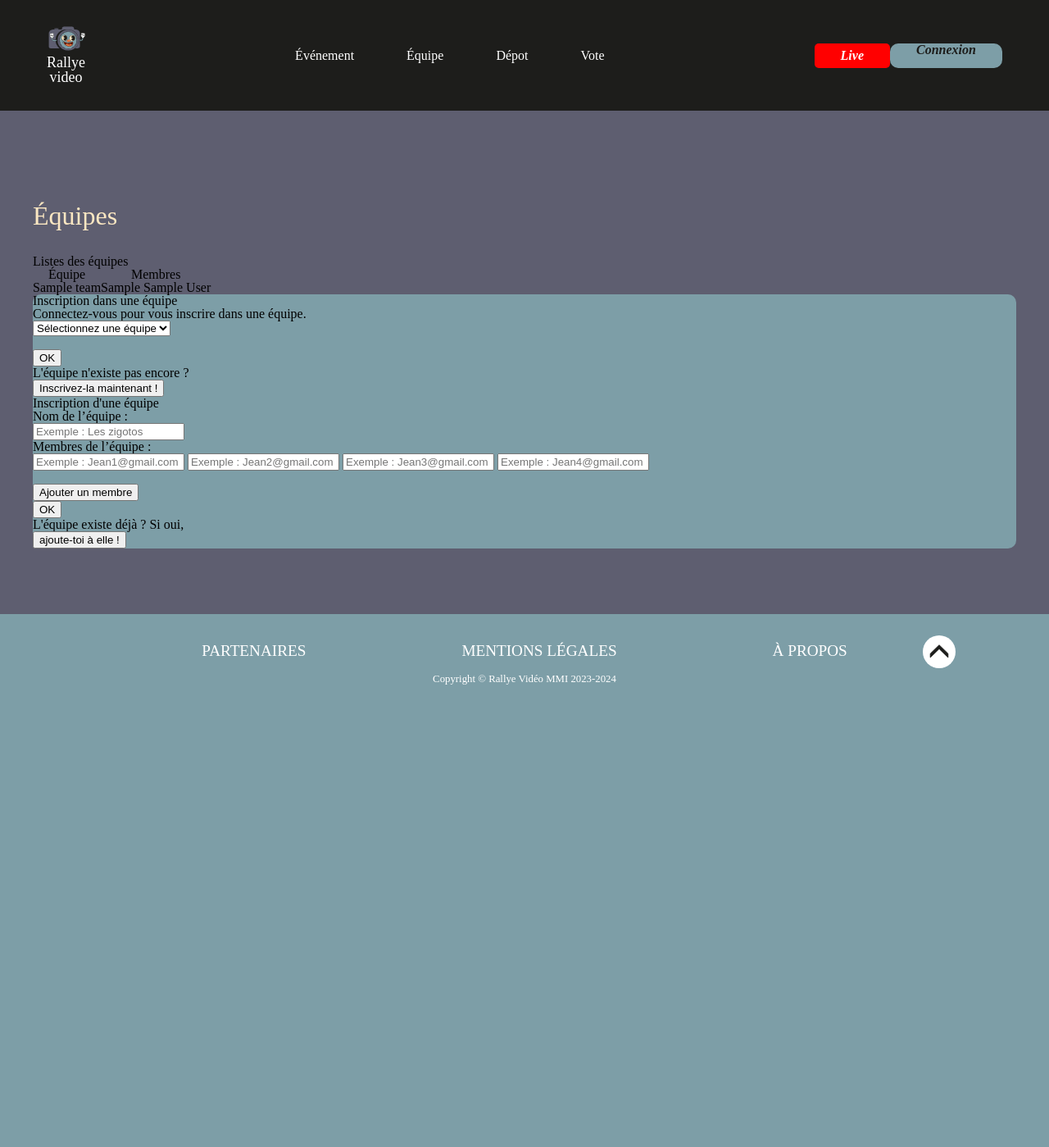
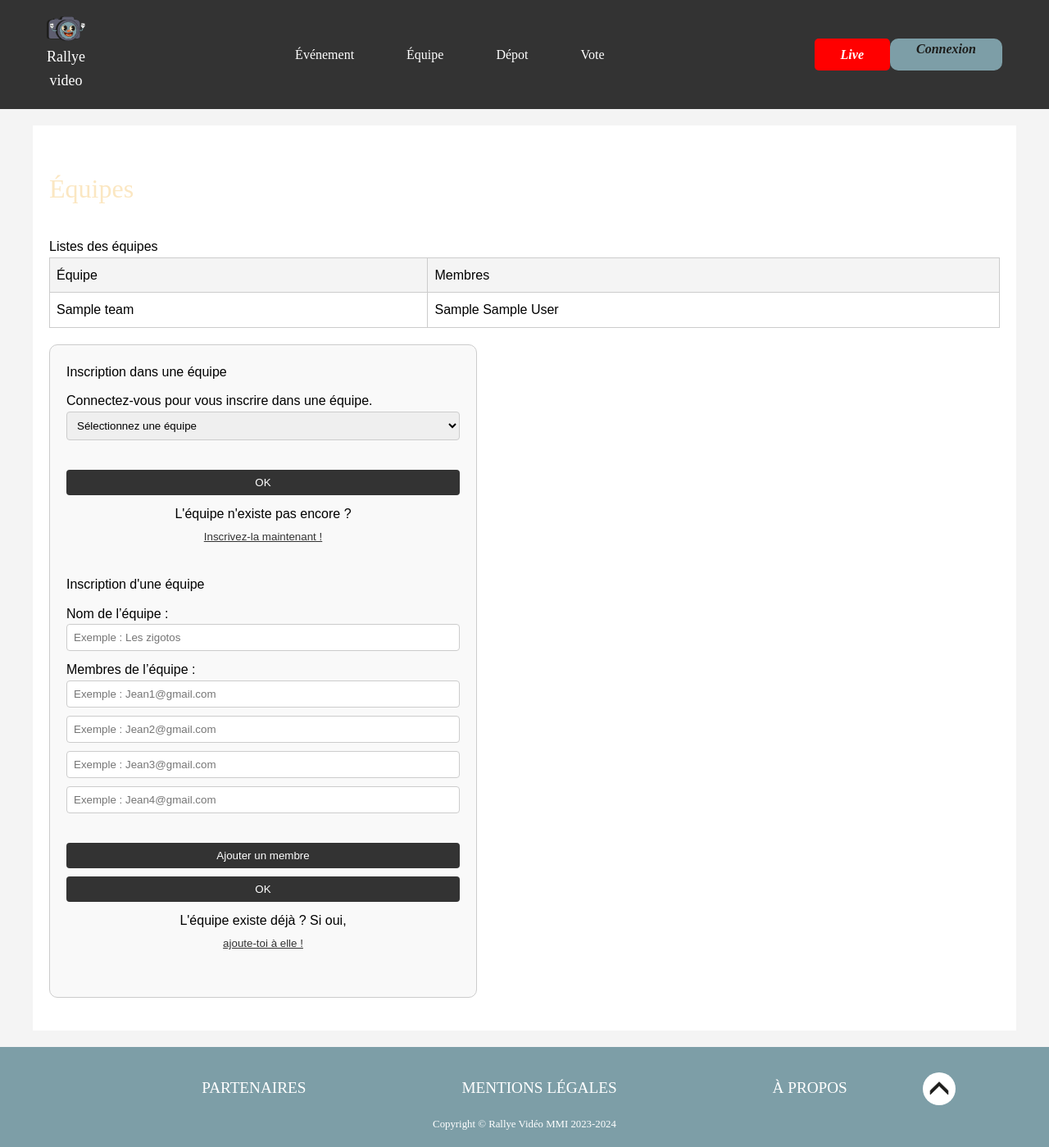
Before and after one commit to Lonejyc/Rallye-Video, a PHP site: page /equipes.php in a window 1280 px wide. Shown: the whole page at 82% size. Before the commit the page ends 835 px from the top, so only its background shows below. Run offline with PHP 8.4, Linux system fonts and the light colour scheme; tables that the repository leaves empty or names only in its code hold one stand-in row (values such as "Sample post"); some web fonts are replaced.

Commit message:
azertyuiop

```diff
--- /dev/null
+++ b/css/equipe.css
@@ -0,0 +1,113 @@
+/* Réinitialisation des marges et des paddings pour l'ensemble des éléments */
+* {
+    margin: 0;
+    padding: 0;
+    box-sizing: border-box;
+}
+
+/* Style pour le corps de la page */
+body {
+    font-family: Arial, sans-serif; /* Police par défaut */
+    line-height: 1.6;
+    background-color: #f4f4f4;
+}
+
+/* Style pour l'en-tête */
+header {
+    background-color: #333;
+    color: #fff;
+    padding: 20px 0;
+    text-align: center;
+}
+
+header h1 {
+    margin-bottom: 10px;
+    font-size: 2em;
+}
+
+/* Style pour la section principale */
+main {
+    max-width: 1200px;
+    margin: 20px auto;
+    padding: 20px;
+    background-color: #fff;
+}
+
+/* Style pour la liste des équipes */
+.list {
+    margin-bottom: 20px;
+}
+
+.list table {
+    width: 100%;
+    border-collapse: collapse;
+}
+
+.list th, .list td {
+    padding: 8px;
+    border: 1px solid #ccc;
+    text-align: left;
+}
+
+.list th {
+    background-color: #f4f4f4;
+}
+
+/* Style pour les formulaires d'inscription dans une équipe */
+.card {
+    display: flex;
+    justify-content: space-between;
+    margin-bottom: 20px;
+}
+
+.card .registration {
+    width: 45%;
+    padding: 20px;
+    border: 1px solid #ccc;
+    background-color: #f9f9f9;
+}
+
+.card .registration h2 {
+    margin-bottom: 10px;
+}
+
+.card .registration form {
+    margin-bottom: 20px;
+}
+
+.card .registration select,
+.card .registration input[type='text'],
+.card .registration button {
+    margin-bottom: 10px;
+    width: 100%;
+    padding: 8px;
+    border: 1px solid #ccc;
+    border-radius: 4px;
+}
+
+.card .registration button {
+    cursor: pointer;
+    background-color: #333;
+    color: #fff;
+    border: none;
+}
+
+.card .registration button:hover {
+    background-color: #444;
+}
+
+.card .registration .infos {
+    text-align: center;
+}
+
+.card .registration .infos button {
+    border: none;
+    background-color: transparent;
+    cursor: pointer;
+    color: #333;
+    text-decoration: underline;
+}
+
+.card .registration .infos button:hover {
+    color: #444;
+}
--- a/vote.php
+++ b/vote.php
@@ -3,7 +3,7 @@ session_start();
 // Vérifiez si l'utilisateur est connecté
 if (!isset($_SESSION['user_id'])) {
     // Si l'utilisateur n'est pas connecté, affichez un message et empêchez-le de voter.
-    echo "Vous devez vous connecter pour voter";
+    echo "Vous devez vous connecter pour voter\n";
     echo "<a href='se_connecter.php'>Connexion</a>";
     exit; // Arrêtez le script
 }
```
Also changed, not shown: css/depot.css (added, +59 -0 lines), 1 other file.
